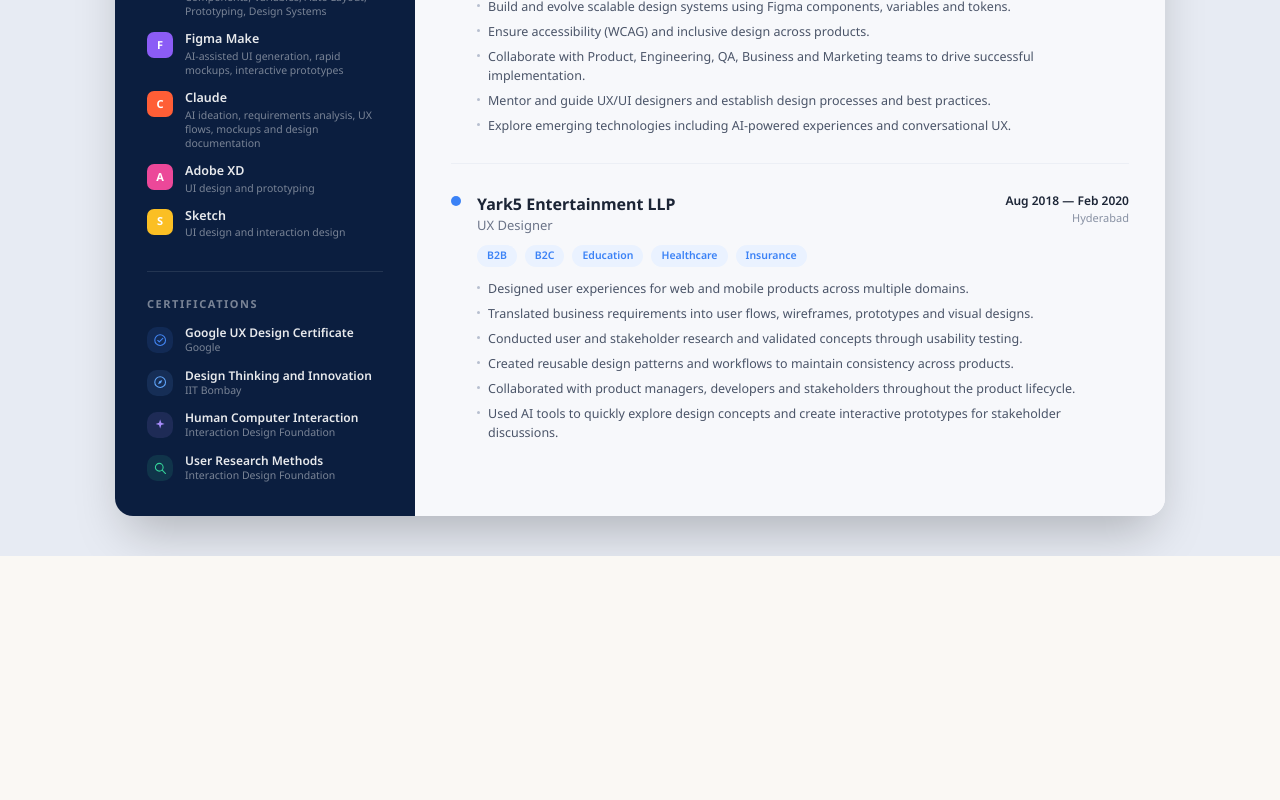
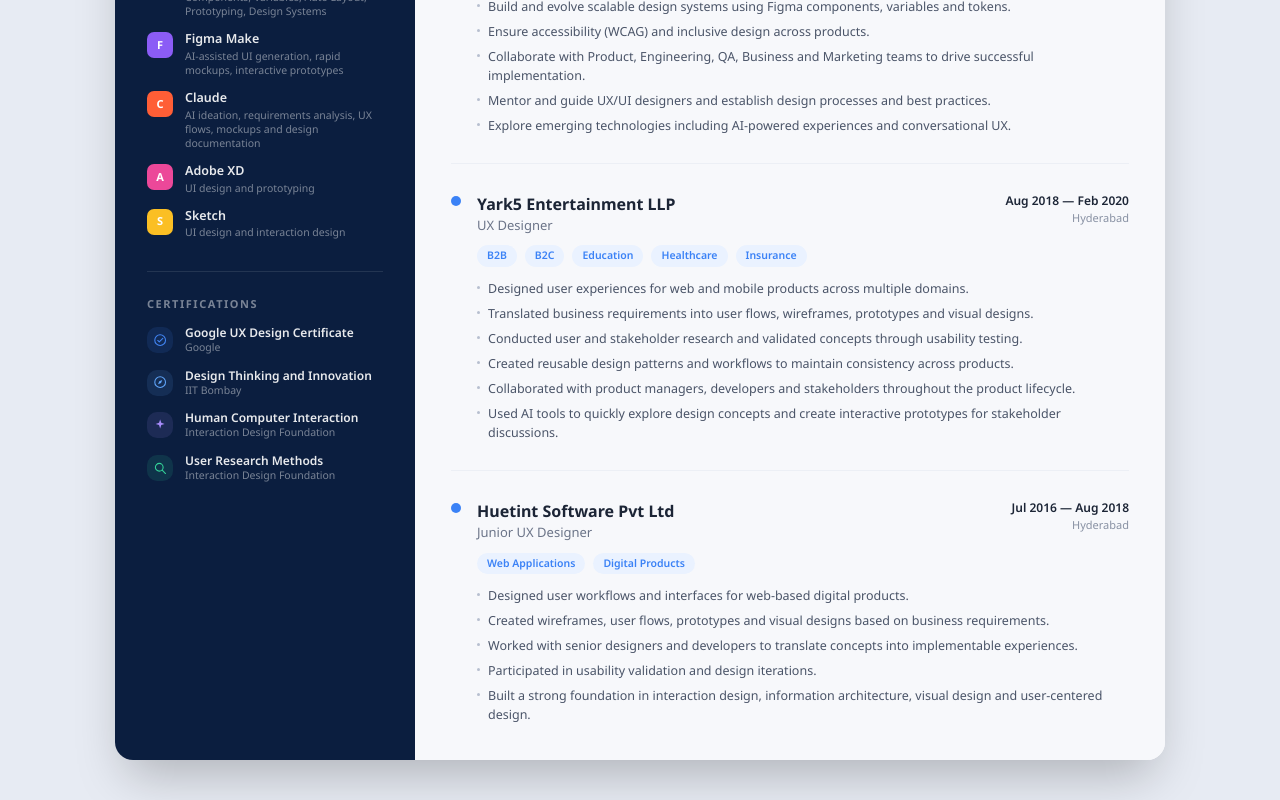
Before and after one commit to Dthotakura-ux/My-portfolio, a Next.js app: page /resume in a window 1280 px wide. Shown: the part 1449-2249 px from the top of the page. Before the commit the page ends 2005 px from the top, so only its background shows below. Built offline with nearby package versions, Linux system fonts and the light colour scheme; a web font is replaced by a local one.

Commit message:
Revert "Remove Huetint Software references from resume, home, and about"
This reverts commit 9d70913ffee8b26ffbace7e3cb5cf506aaae63a7.

```diff
--- a/src/app/about/page.tsx
+++ b/src/app/about/page.tsx
@@ -68,6 +68,22 @@
       {
         title: "Cross-Domain, Scalable Solutions:",
         body: "Handled complex workflows across projects, ensuring design consistency and creating scalable solutions for evolving product needs.",
+      },
+    ],
+  },
+  {
+    company: "Huetint software Pvt Ltd",
+    role: "Jr Ux Designer",
+    period: "July 2016 - Aug 2018",
+    location: "Hyderabad",
+    points: [
+      {
+        title: "Creating Design systems:",
+        body: "Design becomes faster, more consistent, and more aligned with engineering. Teams stop reinventing the wheel, and the user experience becomes unified across every screen.",
+      },
+      {
+        title: "Domain & Platform Versatility:",
+        body: "I've also designed for multiple platforms like desktop web apps, responsive mobile-first systems, native mobile apps, and even internal tooling. This cross-platform experience taught me how to adapt design patterns to fit platform behaviours while keeping the experience seamless.",
       },
     ],
   },
--- a/src/components/MentorshipOrbit.tsx
+++ b/src/components/MentorshipOrbit.tsx
@@ -36,11 +36,11 @@
   { name: "Aditi Rao", role: "Junior UX Designer", company: "Evoke Technologies", skills: ["Wireframing", "User Research"], initials: "AR", color: "#ff5e36", gender: "female", hair: "long-straight", x: 66, y: 82, r: 34, duration: 3.2, delay: 0 },
   { name: "Srikanth Kyatham", role: "Product Design Intern", company: "Evoke Technologies", skills: ["Prototyping", "Figma"], initials: "SK", color: "#176b00", gender: "male", hair: "side-part", x: 172, y: 44, r: 28, duration: 2.8, delay: 0.3 },
   { name: "Sagar", role: "UX Researcher", company: "ETOE Global", skills: ["User Interviews", "Synthesis"], initials: "SG", color: "#be2bbb", gender: "male", hair: "spiky", x: 278, y: 78, r: 37, duration: 3.6, delay: 0.6 },
-  { name: "Arun Kumar", role: "Visual Designer", company: "ETOE Global", skills: ["Visual Design", "Branding"], initials: "AK", color: "#552ed0", gender: "male", hair: "crew", x: 372, y: 50, r: 26, duration: 3.0, delay: 0.9 },
+  { name: "Arun Kumar", role: "Visual Designer", company: "Huetint Software", skills: ["Visual Design", "Branding"], initials: "AK", color: "#552ed0", gender: "male", hair: "crew", x: 372, y: 50, r: 26, duration: 3.0, delay: 0.9 },
   { name: "Hamza Abdhulla", role: "Junior Product Designer", company: "Evoke Technologies", skills: ["Design Systems", "Interaction"], initials: "HA", color: "#0891b2", gender: "male", hair: "quiff", x: 96, y: 190, r: 30, duration: 3.4, delay: 0.2 },
   { name: "Nitheesh Gazool", role: "Interaction Designer", company: "ETOE Global", skills: ["Motion Design", "Prototyping"], initials: "NG", color: "#d97706", gender: "male", hair: "wavy-short", x: 208, y: 216, r: 38, duration: 2.6, delay: 0.5 },
   { name: "Narendra", role: "UX Design Intern", company: "Evoke Technologies", skills: ["Usability Testing", "Wireframing"], initials: "N", color: "#0d9488", gender: "male", hair: "buzz", x: 316, y: 194, r: 25, duration: 3.8, delay: 0.8 },
-  { name: "Prasad Punnam", role: "Associate Product Designer", company: "Evoke Technologies", skills: ["Design Systems", "UX Strategy"], initials: "PP", color: "#c026d3", gender: "male", hair: "flat-top", x: 396, y: 224, r: 29, duration: 3.1, delay: 1.1 },
+  { name: "Prasad Punnam", role: "Associate Product Designer", company: "Huetint Software", skills: ["Design Systems", "UX Strategy"], initials: "PP", color: "#c026d3", gender: "male", hair: "flat-top", x: 396, y: 224, r: 29, duration: 3.1, delay: 1.1 },
 ];
 
 function Hair({ style }: { style: HairStyle }) {
--- a/src/components/resume/data.ts
+++ b/src/components/resume/data.ts
@@ -158,4 +158,18 @@
       "Used AI tools to quickly explore design concepts and create interactive prototypes for stakeholder discussions.",
     ],
   },
+  {
+    company: "Huetint Software Pvt Ltd",
+    role: "Junior UX Designer",
+    period: "Jul 2016 — Aug 2018",
+    location: "Hyderabad",
+    tags: ["Web Applications", "Digital Products"],
+    bullets: [
+      "Designed user workflows and interfaces for web-based digital products.",
+      "Created wireframes, user flows, prototypes and visual designs based on business requirements.",
+      "Worked with senior designers and developers to translate concepts into implementable experiences.",
+      "Participated in usability validation and design iterations.",
+      "Built a strong foundation in interaction design, information architecture, visual design and user-centered design.",
+    ],
+  },
 ];
--- a/src/data/credentials.ts
+++ b/src/data/credentials.ts
@@ -58,6 +58,14 @@
     boxClass: "h-[30px] w-[31px]",
     imgClass: "absolute h-full left-0 top-0 w-[655.73%] max-w-none",
   },
+  {
+    name: "Huetint Software Pvt Ltd",
+    role: "UI/UX Designer",
+    period: "2016 — 2018",
+    logo: "/images/image6.png",
+    boxClass: "size-[32px]",
+    imgClass: "absolute h-[100.3%] left-0 top-[-0.15%] w-[418.75%] max-w-none",
+  },
 ];
 
 export const skillGroups = [
```
